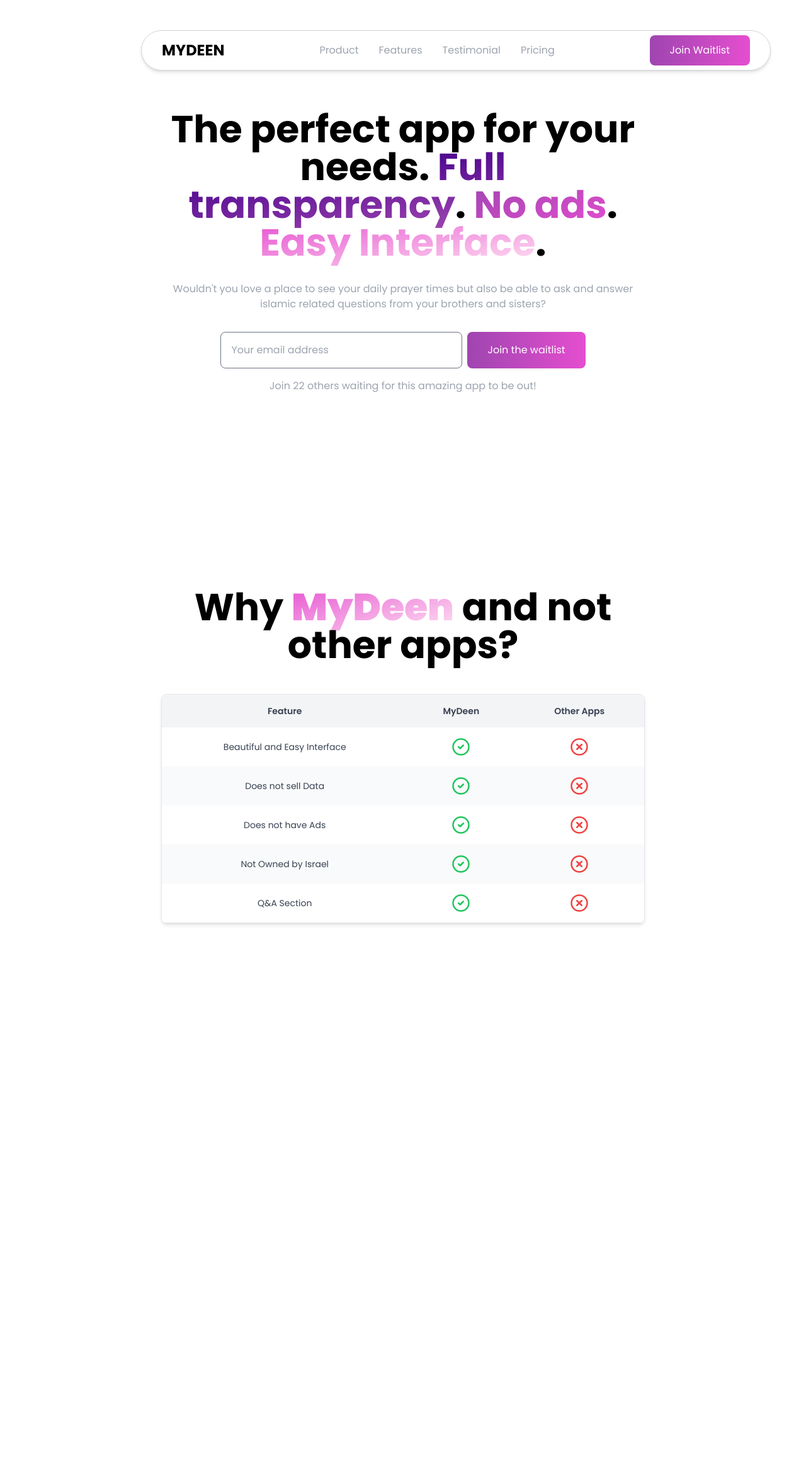
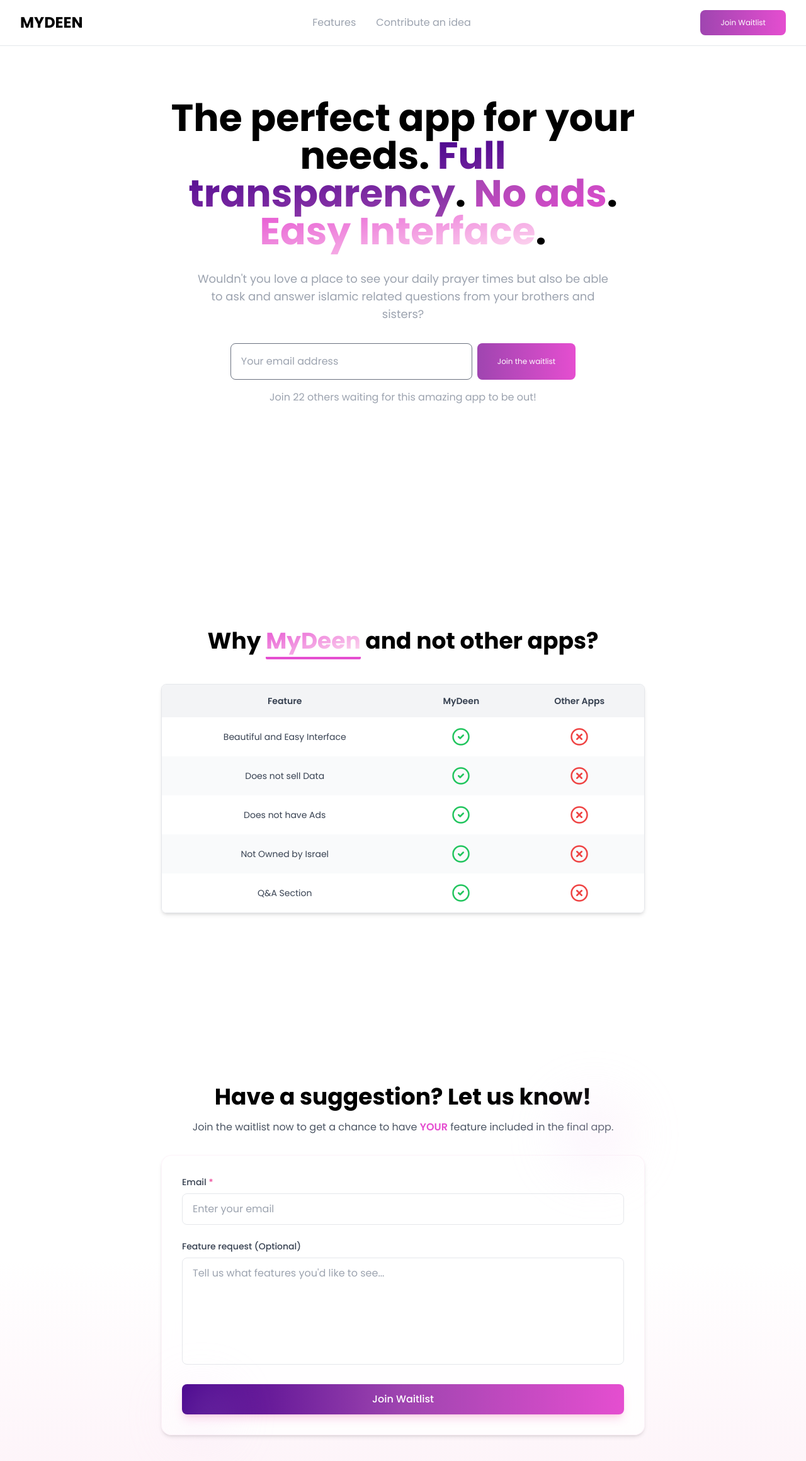
Before and after one commit to RakibulBh/justdeen-waitlist, a Next.js app: page / in a window 1280 px wide. Shown: the top 2320 px of the page at 63% size. Before the commit the page ends 1600 px from the top, so only its background shows below. Built offline with nearby package versions, Linux system fonts and the light colour scheme.

Commit message:
add: responsivenes and suggestion form

```diff
--- a/Constants/index.ts
+++ b/Constants/index.ts
@@ -1,4 +1,7 @@
-export const navLinks = ["Product", "Features", "Testimonial", "Pricing"];
+export const navLinks = [
+  { name: "Features", link: "#features" },
+  { name: "Contribute an idea", link: "#contribute" },
+];
 
 export const tableData = [
   {
--- a/app/globals.css
+++ b/app/globals.css
@@ -15,3 +15,7 @@ tr:nth-last-child() {
 tr:nth-child(even) {
   background-color: #dddddd;
 }
+
+html {
+  scroll-behavior: smooth;
+}
--- a/app/page.tsx
+++ b/app/page.tsx
@@ -1,3 +1,5 @@
+import React from "react";
+import FeatureSuggestionForm from "@/components/FeatureSuggestionForm";
 import FeatureTable from "@/components/FeatureTable";
 import Navbar from "@/components/Navbar";
 import Waitlist from "@/components/Waitlist";
@@ -5,11 +7,13 @@ import Image from "next/image";
 
 export default function Home() {
   return (
-    <main>
+    <main className="overflow-hidden">
       <Navbar />
-      <section className="h-screen bg-white flex flex-col justify-center items-center px-64 space-y-8">
-        <div className="space-y-4 text-center">
-          <h1 className="text-6xl font-bold mb-8">
+
+      {/* Hero Section */}
+      <section className="min-h-screen bg-white flex flex-col justify-center items-center px-4 sm:px-6 md:px-12 lg:px-24 xl:px-64 space-y-8 py-20">
+        <div className="space-y-6 text-center max-w-6xl">
+          <h1 className="text-3xl sm:text-4xl md:text-5xl lg:text-6xl font-bold mb-8 leading-tight">
             The perfect app for your needs.{" "}
             <span className="text-transparent bg-clip-text bg-gradient-to-br from-[#44008b] to-[#9f45b0]">
               Full transparency
@@ -24,7 +28,7 @@ export default function Home() {
             </span>
             .
           </h1>
-          <p className="text-gray-400 text-md">
+          <p className="text-gray-400 text-sm sm:text-md md:text-lg max-w-2xl mx-auto">
             Wouldn't you love a place to see your daily prayer times but also be
             able to ask and answer islamic related questions from your brothers
             and sisters?
@@ -32,16 +36,54 @@ export default function Home() {
         </div>
         <Waitlist />
       </section>
-      <section className="h-screen bg-white px-64 flex flex-col justify-center py-12 space-y-12">
-        <h1 className="text-center text-6xl font-bold">
+
+      {/* Features Section */}
+      <section
+        id="features"
+        className="min-h-screen bg-white px-4 sm:px-6 md:px-12 lg:px-24 xl:px-64 flex flex-col justify-center py-12 space-y-12 relative"
+      >
+        <div className="absolute inset-0 overflow-hidden">
+          <div className="w-full sm:w-[700px] md:w-[900px] lg:w-[1100px] aspect-square rounded-full blur-3xl opacity-10 bg-gradient-to-r from-[#e54ed0] to-[#ffe4f2] absolute top-1/2 left-1/2 -translate-x-1/2 -translate-y-1/2 -z-10" />
+        </div>
+        <h1 className="text-center text-2xl sm:text-3xl md:text-4xl font-bold">
           Why{" "}
-          <strong className="text-transparent bg-clip-text bg-gradient-to-br from-[#e54ed0] to-[#ffe4f2]">
+          <span className="text-transparent bg-clip-text bg-gradient-to-br from-[#e54ed0] to-[#ffe4f2] border-b-4 rounded-sm border-[#e54ed0]">
             MyDeen
-          </strong>{" "}
+          </span>{" "}
           and not other apps?
         </h1>
         <FeatureTable />
       </section>
+
+      {/* Suggestion Form Section */}
+      <section
+        id="contribute"
+        className="h-screen max-h-screen bg-gradient-to-b from-white via-white to-pink-50 flex flex-col justify-center items-center py-16 px-4 sm:px-6 md:px-12 lg:px-24 xl:px-64 relative overflow-hidden"
+      >
+        <div className="absolute inset-0 overflow-hidden">
+          <div className="w-full sm:w-[700px] md:w-[900px] lg:w-[1100px] aspect-square rounded-full blur-3xl opacity-10 bg-gradient-to-r from-[#e54ed0] to-[#ffe4f2] absolute top-1/2 left-1/2 -translate-x-1/2 -translate-y-1/2 -z-10 animate-pulse" />
+          <div className="w-[400px] sm:w-[600px] md:w-[800px] aspect-square rounded-full blur-3xl opacity-5 bg-gradient-to-r from-purple-600 to-pink-400 absolute -top-40 -right-40 -z-10" />
+          <div className="w-[300px] sm:w-[400px] md:w-[600px] aspect-square rounded-full blur-3xl opacity-5 bg-gradient-to-r from-purple-600 to-pink-400 absolute -bottom-40 -left-40 -z-10" />
+        </div>
+
+        <div className="max-w-3xl w-full space-y-8 relative">
+          <div className="text-center space-y-4 px-4">
+            <h1 className="text-2xl sm:text-3xl md:text-4xl font-bold text-black">
+              Have a suggestion? Let us know!
+            </h1>
+            <p className="text-gray-600 text-sm sm:text-base max-w-2xl mx-auto">
+              Join the waitlist now to get a chance to have{" "}
+              <span className="font-semibold text-[#e54ed0]">YOUR</span> feature
+              included in the final app.
+            </p>
+          </div>
+          <FeatureSuggestionForm />
+
+          {/* Decorative elements */}
+          <div className="hidden sm:block absolute -bottom-4 left-4 w-24 h-24 bg-gradient-to-r from-pink-200 to-purple-200 rounded-full blur-2xl opacity-20 animate-pulse" />
+          <div className="hidden sm:block absolute -top-4 right-4 w-32 h-32 bg-gradient-to-r from-purple-200 to-pink-200 rounded-full blur-2xl opacity-20 animate-pulse" />
+        </div>
+      </section>
     </main>
   );
 }
--- a/components/Button.tsx
+++ b/components/Button.tsx
@@ -2,7 +2,7 @@ import React from "react";
 
 const Button = ({ children }: { children: React.ReactNode }) => {
   return (
-    <button className="px-8 py-3 rounded-lg bg-gradient-to-r from-[#9f45b0] to-[#e54ed0] text-white">
+    <button className="px-4 sm:px-8 py-3 rounded-lg bg-gradient-to-r from-[#9f45b0] to-[#e54ed0] text-white text-xs">
       {children}
     </button>
   );
--- /dev/null
+++ b/components/FeatureSuggestionForm.tsx
@@ -0,0 +1,67 @@
+"use client";
+import { useState } from "react";
+import Button from "./Button";
+
+const FeatureSuggestionForm = () => {
+  const [email, setEmail] = useState<string>("");
+  const [feature, setFeature] = useState<string>("");
+
+  const handleSubmit = (e: React.FormEvent) => {
+    e.preventDefault();
+    if (!email) {
+      alert("Email is required!");
+      return;
+    }
+    console.log("Form submitted:", { email, feature });
+  };
+
+  return (
+    <div className="bg-white/80 backdrop-blur-lg rounded-2xl shadow-md border border-pink-100/50 p-8">
+      <form onSubmit={handleSubmit} className="space-y-6">
+        <div className="space-y-2">
+          <label
+            htmlFor="email"
+            className="block text-sm font-medium text-gray-700"
+          >
+            Email <span className="text-pink-500">*</span>
+          </label>
+          <input
+            value={email}
+            onChange={(e) => setEmail(e.target.value)}
+            id="email"
+            type="email"
+            required
+            className="w-full px-4 py-3 rounded-lg border border-gray-200 focus:border-pink-300 focus:ring-4 focus:ring-pink-100 transition-all duration-200 bg-white/50 backdrop-blur-sm"
+            placeholder="Enter your email"
+          />
+        </div>
+
+        <div className="space-y-2">
+          <label
+            htmlFor="feature"
+            className="block text-sm font-medium text-gray-700"
+          >
+            Feature request (Optional)
+          </label>
+          <textarea
+            value={feature}
+            onChange={(e) => setFeature(e.target.value)}
+            id="feature"
+            rows={6}
+            className="w-full px-4 py-3 rounded-lg border border-gray-200 focus:border-pink-300 focus:ring-4 focus:ring-pink-100 transition-all duration-200 bg-white/50 backdrop-blur-sm resize-none"
+            placeholder="Tell us what features you'd like to see..."
+          />
+        </div>
+
+        <button
+          type="submit"
+          className="w-full py-3 px-6 rounded-lg bg-gradient-to-r from-[#44008b] via-[#9f45b0] to-[#e54ed0] text-white font-medium shadow-lg shadow-pink-500/20 hover:shadow-xl hover:shadow-pink-500/30 transform hover:-translate-y-0.5 transition-all duration-200"
+        >
+          Join Waitlist
+        </button>
+      </form>
+    </div>
+  );
+};
+
+export default FeatureSuggestionForm;
--- a/components/FeatureTable.tsx
+++ b/components/FeatureTable.tsx
@@ -30,7 +30,7 @@ const TableRow = ({ children }: { children: React.ReactNode }) => {
 
 const FeatureTable = () => {
   return (
-    <div className="overflow-hidden rounded-lg border border-gray-200 shadow-md">
+    <div className="overflow-hidden rounded-lg border border-gray-200 shadow-md z-99">
       <table className="w-full table-auto text-sm text-left">
         <thead className="bg-gray-100 text-gray-700">
           <tr>
@@ -46,8 +46,8 @@ const FeatureTable = () => {
           </tr>
         </thead>
         <tbody>
-          {tableData.map((row) => (
-            <TableRow>
+          {tableData.map((row, index) => (
+            <TableRow key={index}>
               <TableData>{row.feature}</TableData>
               <TableData>{row.myDeen}</TableData>
               <TableData>{row.other}</TableData>
--- a/components/Navbar.tsx
+++ b/components/Navbar.tsx
@@ -1,20 +1,72 @@
-import React from "react";
+"use client";
+import React, { useState } from "react";
 import Logo from "./Logo";
 import Navlink from "./Navlink";
 import { navLinks } from "@/Constants";
 import Button from "./Button";
+import { Menu, X } from "lucide-react";
+import Link from "next/link";
 
 const Navbar = () => {
+  const [isMenuOpen, setIsMenuOpen] = useState(false);
+
   return (
-    <nav className="rounded-full w-[1000px] h-16 bg-white border border-gray-300 shadow-md py-3 px-8 justify-between flex items-center absolute z-99 top-12 left-56">
+    <>
+      {/* Desktop & Mobile Navbar */}
+      <nav className="fixed top-0 left-0 right-0 z-50 px-4 sm:px-6 lg:px-8 py-4 bg-white/80 backdrop-blur-lg border-b border-gray-200">
+        <div className="max-w-7xl mx-auto">
+          <div className="flex items-center justify-between">
+            {/* Logo */}
             <Logo>MYDEEN</Logo>
-      <div className="space-x-8">
+
+            {/* Desktop Navigation */}
+            <div className="hidden md:flex items-center space-x-8">
               {navLinks.map((link, index) => (
-          <Navlink key={index} href={link.toLowerCase()} text={link} />
+                <Navlink key={index} href={link.link} text={link.name} />
               ))}
             </div>
+
+            {/* Desktop CTA Button */}
+            <div className="hidden md:block">
               <Button>Join Waitlist</Button>
+            </div>
+
+            {/* Mobile Menu Button */}
+            <button
+              className="md:hidden p-2 rounded-lg hover:bg-gray-100 transition-colors"
+              onClick={() => setIsMenuOpen(!isMenuOpen)}
+              aria-label="Toggle menu"
+            >
+              {isMenuOpen ? (
+                <X className="w-6 h-6 text-gray-600" />
+              ) : (
+                <Menu className="w-6 h-6 text-gray-600" />
+              )}
+            </button>
+          </div>
+        </div>
       </nav>
+
+      {/* Mobile Menu */}
+      {isMenuOpen && (
+        <div className="fixed inset-0 z-40 bg-white/80 backdrop-blur-lg md:hidden">
+          <div className="pt-20 pb-6 px-4">
+            <div className="flex flex-col space-y-4">
+              {navLinks.map((link, index) => (
+                <Link
+                  href={link.link}
+                  key={index}
+                  onClick={() => setIsMenuOpen(false)}
+                  className="text-gray-600 hover:text-gray-900 py-2 text-lg font-medium transition-colors"
+                >
+                  {link.name}
+                </Link>
+              ))}
+            </div>
+          </div>
+        </div>
+      )}
+    </>
   );
 };
 
```
Lines whose indentation alone changed are shown as unchanged.
